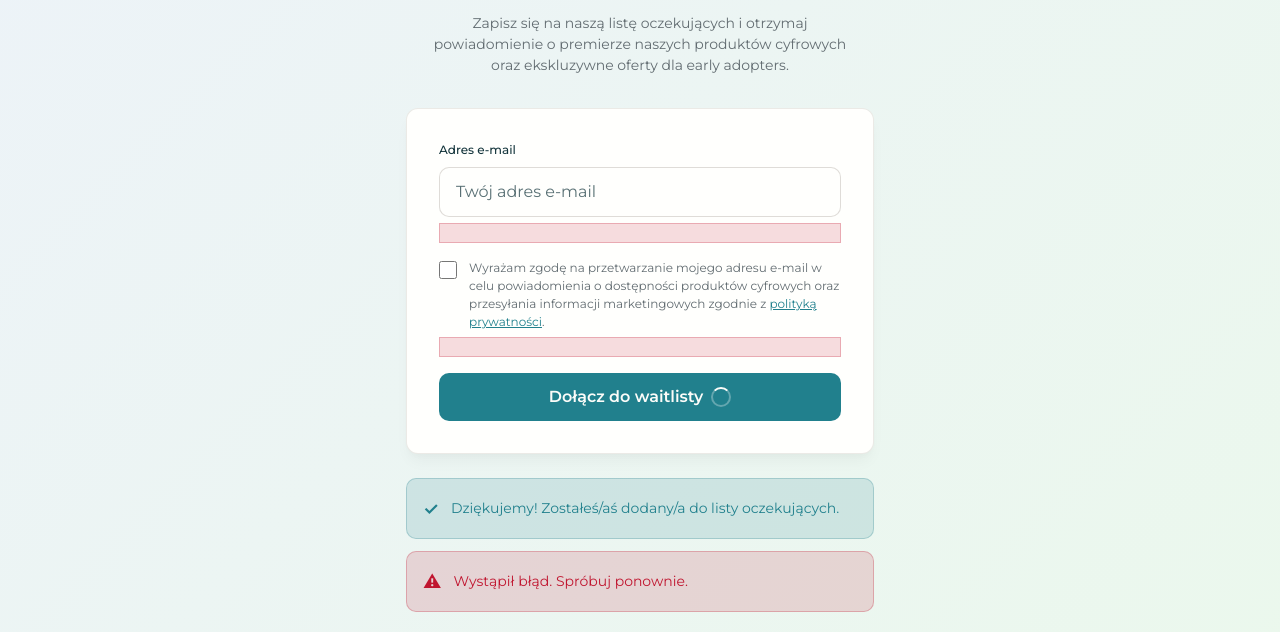
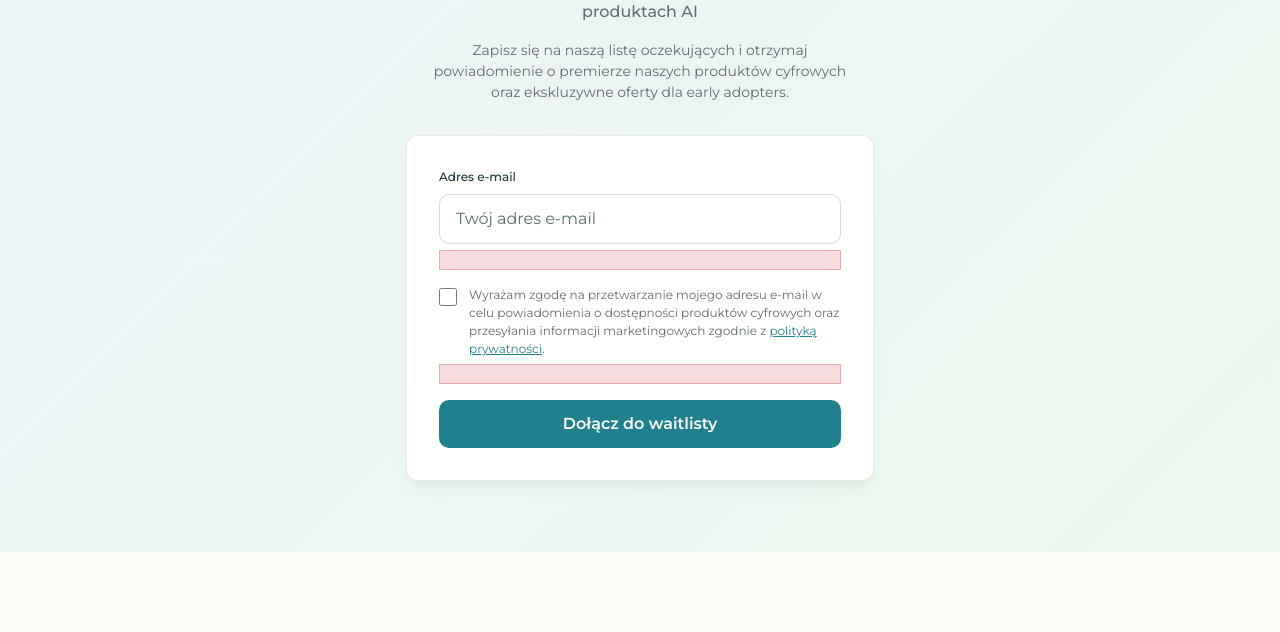
Before and after one commit to yourtwinmind/waitlist, a plain HTML site: page index.html in a window 1280 px wide. Shown: the part 248-880 px from the top of the page. After the commit the page ends 800 px from the top, so only its background shows below. Drawn offline with Linux system fonts and the light colour scheme; a web font is replaced by a local one.

Commit message:
css i html change

```diff
--- a/index.html
+++ b/index.html
@@ -152,11 +152,11 @@
 
                 <!-- Status Messages -->
                 <div class="status-messages">
-                    <div class="status-message success-message hidden" id="successMessage">
+                    <div class="status-message success-message hidden" id="successMessage" style="display:none">
                         <div class="status-icon">✓</div>
                         <p>Dziękujemy! Zostałeś/aś dodany/a do listy oczekujących.</p>
                     </div>
-                    <div class="status-message error-message hidden" id="errorMessage">
+                    <div class="status-message error-message hidden" id="errorMessage" style="display:none">
                         <div class="status-icon">⚠</div>
                         <p>Wystąpił błąd. Spróbuj ponownie.</p>
                     </div>
--- a/style.css
+++ b/style.css
@@ -1357,3 +1357,6 @@ body {
   font-variant-numeric: lining-nums;
   font-feature-settings: "kern" 1, "liga" 1, "calt" 1;
 }
+.hidden {
+  display: none !important;
+}
```
